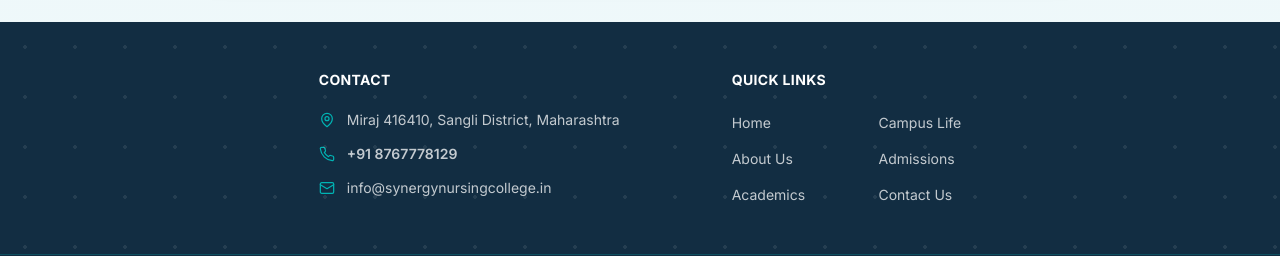
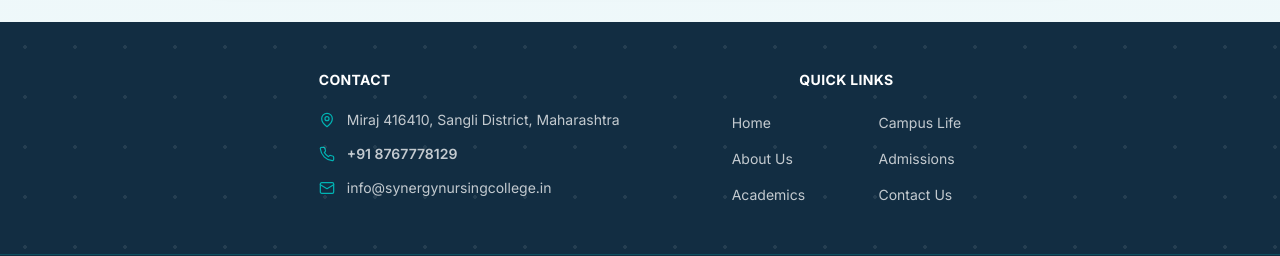
Before and after one commit to sayali2004-commit/synergynursingcollege, a React (Vite) app: page /#/mandate in a window 1280 px wide. Shown: the part 1484-1740 px from the top of the page. Built offline with nearby package versions, Linux system fonts and the light colour scheme.

Commit message:
Footer: center Quick Links title above both columns

```diff
--- a/src/components/Footer.jsx
+++ b/src/components/Footer.jsx
@@ -47,9 +47,9 @@
         </div>
 
         {/* Quick Links */}
-        <div>
+        <div className="text-center">
           <h3 className="font-display text-sm font-bold uppercase tracking-wide text-white">Quick Links</h3>
-          <div className="mt-5 grid grid-cols-2 gap-x-16 gap-y-3">
+          <div className="mt-5 grid grid-cols-2 gap-x-16 gap-y-3 text-left">
             <ul className="space-y-3">
               {LEFT_LINKS.map((l) => (
                 <li key={l.label}>
```
